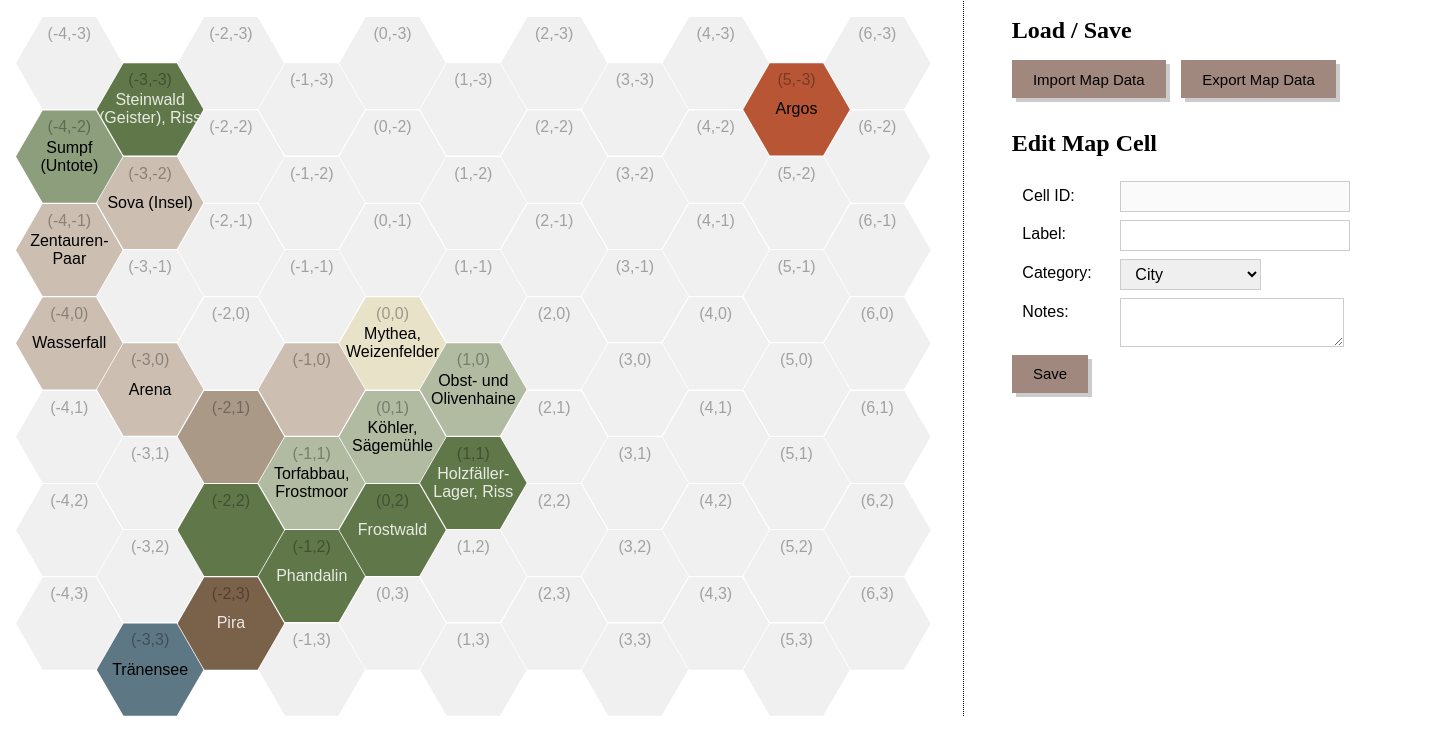
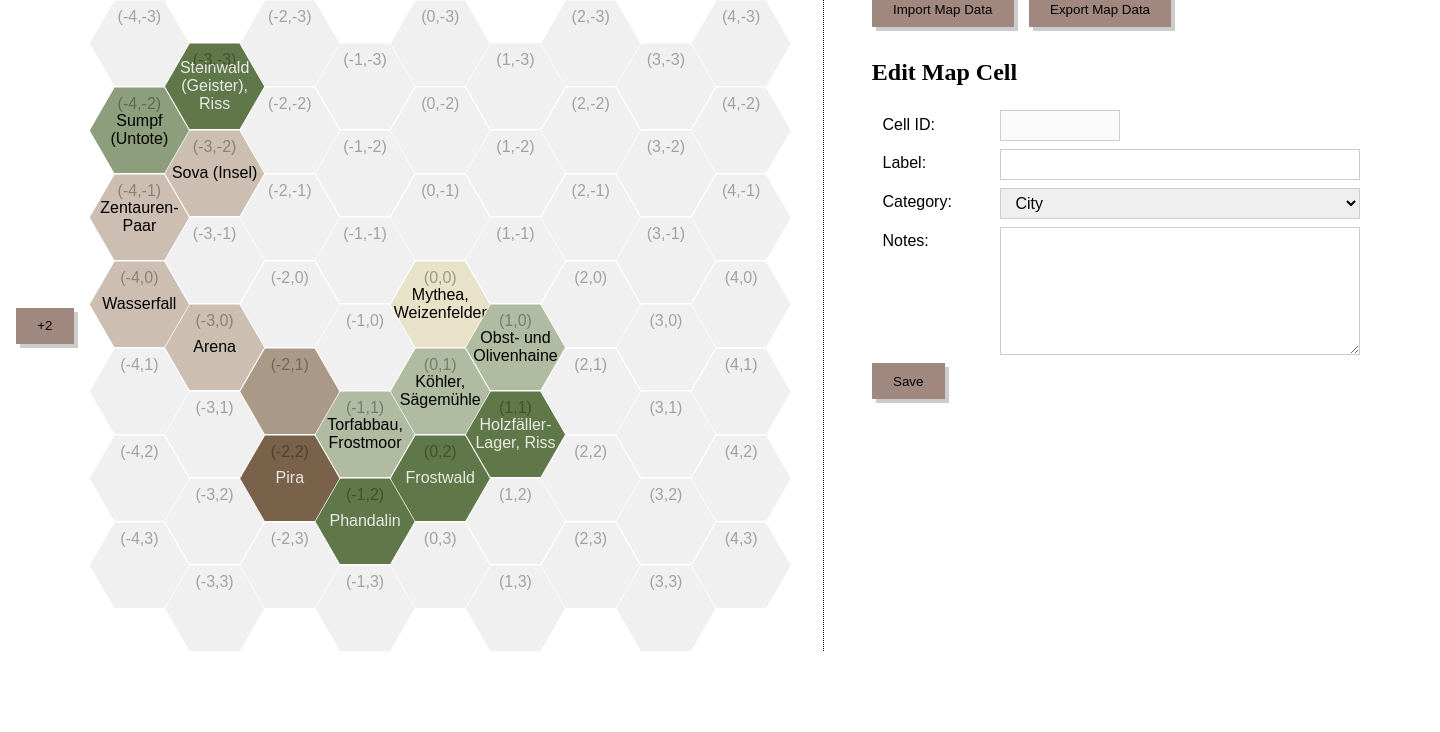
Before and after one commit to coffeepyros/map-soluna, a plain HTML site: page index.html in a window 1280 px wide. Shown: the part 68-800 px from the top of the page, 1440 px wide, since content can reach past the window. Drawn offline with Linux system fonts and the light colour scheme; a web font is replaced by a local one.

Commit message:
adding columns left works now

```diff
--- a/map.html
+++ b/index.html
@@ -11,19 +11,21 @@
       <h1>Map of Soluna</h1>
     </header>
     <main>
-      <!-- <button class="addCells" id="addUp">+</button>
-      <button class="addCells" id="addLeft">+</button> -->
+      <button class="addCells" id="addUp">+1</button>
+      <button class="addCells" id="addLeft">+2</button>
       <figure role="group" id="map"></figure>
-      <!-- <button class="addCells" id="addRight">+</button>
-      <button class="addCells" id="addDown">+</button> -->
+      <!-- <button class="addCells" id="addRight">+2</button>
+      <button class="addCells" id="addDown">+1</button> -->
     </main>
-    <form>
+    <form id="formMapData">
       <fieldset>
         <h2>Load / Save</h2>
         <button>Import Map Data</button>
         <button>Export Map Data</button>
       </fieldset>
+    </form>
 
+    <form id="formEditCell">
       <fieldset class="editCell">
         <h2>Edit Map Cell</h2>
         <label for="cellID">Cell ID:</label>
@@ -51,6 +53,6 @@
         <button type="submit">Save</button>
       </fieldset>
     </form>
-    <script src="./map.js"></script>
+    <script type="module" src="./map.js"></script>
   </body>
 </html>
--- a/map.css
+++ b/map.css
@@ -1,30 +1,45 @@
 @import url("https://fonts.googleapis.com/css2?family=Marcellus+SC&family=Proza+Libre:ital,wght@0,400;0,700;1,400&display=swap");
 :root {
-  /* --cell-width: 100px; */
-  /* --cell-height: 116px; */
-  --cell-width: calc(100vh / 7.5);
-  --cell-height: calc(var(--cell-width) / 1.1547);
+  /* --cell-width: 116px;
+  --cell-height: 100px; */
+  --cell-height: calc((100vh - 6rem) / 8 - 2px);
+  --cell-width: calc(var(--cell-height) * 1.1547);
 }
 * {
   border: 0;
   margin: 0;
   padding: 0;
-  box-sizing: content-box;
+  box-sizing: border-box;
   font-family: "Proza Libre", sans-serif;
 }
 body {
-  padding: 1rem;
   display: grid;
   grid-template-columns: auto 1fr;
+  grid-template-rows: auto 1fr;
+  grid-template-areas:
+    "map formMapData"
+    "map formEditCell";
   column-gap: 3rem;
   row-gap: 1rem;
+  position: relative;
 }
 header {
-  grid-column: 1/3;
+  position: absolute;
+  top: 1rem;
+  left: 1rem;
+  z-index: 10;
+}
+#formMapData {
+  grid-area: formMapData;
+}
+#formEditCell {
+  grid-area: formEditCell;
 }
 main {
+  grid-area: map;
   display: grid;
-  grid-template-columns: repeat(3, auto);
+  grid-template-columns: auto 1fr auto;
+  grid-template-rows: auto 1fr auto;
   border-right: 1px dotted #000;
   padding-right: 2rem;
 }
@@ -48,7 +63,6 @@ h2 {
   margin-bottom: 1rem;
 }
 #map {
-  margin-top: 1rem;
   display: flex;
   flex-wrap: nowrap;
 }
@@ -89,15 +103,12 @@ form {
 }
 fieldset.editCell {
   display: grid;
-  grid-template-columns: 100px 320px;
+  grid-template-columns: 120px 360px;
   gap: 0.5rem;
   justify-items: start;
 }
-.editCell h2 {
+fieldset.editCell h2 {
   grid-column: 1 / 3;
-}
-fieldset + fieldset {
-  margin-top: 2rem;
 }
 label {
   padding: 0.33rem 0.67rem;
@@ -108,9 +119,18 @@ textarea {
   border: 1px solid #ccc;
   padding: 0.33rem 0.67rem;
   font-size: 16px;
+  width: 360px;
+}
+input#cellID {
+  width: 120px;
+}
+fieldset.editCell textarea {
+  height: 8em;
+}
+fieldset + fieldset {
+  margin-top: 2rem;
 }
 button {
-  font-size: 15px;
   padding: 0.67rem 1.33rem;
   cursor: pointer;
   background-color: #a1887f;
--- a/map.js
+++ b/map.js
@@ -1,144 +1,12 @@
-// TODO: put this into an external js file!
+import { mapData } from "./mapData.js";
+let newMapData = [...mapData];
+const map = document.getElementById("map");
 
-let mapData = [
-    {
-        "col_ID": -4,
-        "data": [
-            { x: -4, y: -3, label: "", category: "", notes: ""},
-            { x: -4, y: -2, label: "Sumpf (Untote)", category: "swamp", notes: ""},
-            { x: -4, y: -1, label: "Zentauren-<br/>Paar", category: "steppe"},
-            { x: -4, y: 0, label: "Wasserfall", category: "steppe"},
-            { x: -4, y: 1, label: "", category: ""},
-            { x: -4, y: 2, label: "", category: ""},
-            { x: -4, y: 3, label: "", category: "", notes:""},
-        ]
-    },
-    {
-        "col_ID": -3,
-        "data": [
-            { x: -3, y: -3, label: "Steinwald (Geister), Riss", category: "forest", notes: ""},
-            { x: -3, y: -2, label: "Sova (Insel)", category: "steppe", notes: ""},
-            { x: -3, y: -1, label: "", category: ""},
-            { x: -3, y: 0, label: "Arena", category: "steppe"},
-            { x: -3, y: 1, label: "", category: ""},
-            { x: -3, y: 2, label: "", category: ""},
-            { x: -3, y: 3, label: "Tränensee", category: "water", notes:""},
-        ]
-    },
-    {
-        "col_ID": -2,
-        "data": [
-            { x: -2, y: -3, label: "", category: "", notes: ""},
-            { x: -2, y: -2, label: "", category: "", notes: ""},
-            { x: -2, y: -1, label: "", category: "", notes: ""},
-            { x: -2, y: 0, label: "", category: "", notes: ""},
-            { x: -2, y: 1, label: "", category: "hills", notes: ""},
-            { x: -2, y: 2, label: "", category: "forest", notes:""},
-            { x: -2, y: 3, label: "Pira", category: "mountains", notes: ""},
-        ]
-    },
-    {
-        "col_ID": -1,
-        "data": [
-            { x: -1, y: -3, label: "", category: "", notes: ""},
-            { x: -1, y: -2, label: "", category: "", notes: ""},
-            { x: -1, y: -1, label: "", category: ""},
-            { x: -1, y: 0, label: "", category: "steppe"},
-            { x: -1, y: 1, label: "Torfabbau, Frostmoor", category: "grass"},
-            { x: -1, y: 2, label: "Phandalin", category: "forest"},
-            { x: -1, y: 3, label: "", category: "", notes:""},
-        ]
-    },
-    {
-        "col_ID": 0,
-        "data": [
-            { x: 0, y: -3, label: "", category: "", notes: ""},
-            { x: 0, y: -2, label: "", category: "", notes: ""},
-            { x: 0, y: -1, label: "", category: ""},
-            { x: 0, y: 0, label: "Mythea, Weizenfelder", category: "city", notes: ""},
-            { x: 0, y: 1, label: "Köhler, Sägemühle", category: "grass"},
-            { x: 0, y: 2, label: "Frostwald", category: "forest"},
-            { x: 0, y: 3, label: "", category: "", notes:""},
-        ]
-    },
-    {
-        "col_ID": 1,
-        "data": [
-            { x: 1, y: -3, label: "", category: "", notes: ""},
-            { x: 1, y: -2, label: "", category: "", notes: ""},
-            { x: 1, y: -1, label: "", category: ""},
-            { x: 1, y: 0, label: "Obst- und Olivenhaine", category: "grass"},
-            { x: 1, y: 1, label: "Holzfäller-<br/>Lager, Riss", category: "forest"},
-            { x: 1, y: 2, label: "", category: ""},
-            { x: 1, y: 3, label: "", category: "", notes:""},
-        ]
-    },
-    {
-        "col_ID": 2,
-        "data": [
-            { x: 2, y: -3, label: "", category: "", notes: ""},
-            { x: 2, y: -2, label: "", category: "", notes: ""},
-            { x: 2, y: -1, label: "", category: ""},
-            { x: 2, y: 0, label: "", category: ""},
-            { x: 2, y: 1, label: "", category: ""},
-            { x: 2, y: 2, label: "", category: ""},
-            { x: 2, y: 3, label: "", category: "", notes:""},
-        ]
-    },
-    {
-        "col_ID": 3,
-        "data": [
-            { x: 3, y: -3, label: "", category: "", notes: ""},
-            { x: 3, y: -2, label: "", category: "", notes: ""},
-            { x: 3, y: -1, label: "", category: ""},
-            { x: 3, y: 0, label: "", category: ""},
-            { x: 3, y: 1, label: "", category: ""},
-            { x: 3, y: 2, label: "", category: ""},
-            { x: 3, y: 3, label: "", category: "", notes:""},
-        ]
-    },
-    {
-        "col_ID": 4,
-        "data": [
-            { x: 4, y: -3, label: "", category: "", notes: ""},
-            { x: 4, y: -2, label: "", category: "", notes: ""},
-            { x: 4, y: -1, label: "", category: ""},
-            { x: 4, y: 0, label: "", category: ""},
-            { x: 4, y: 1, label: "", category: ""},
-            { x: 4, y: 2, label: "", category: ""},
-            { x: 4, y: 3, label: "", category: "", notes:""},
-        ]
-    },
-    {
-        "col_ID": 5,
-        "data": [
-            { x: 5, y: -3, label: "Argos", category: "capitol", notes: ""},
-            { x: 5, y: -2, label: "", category: "", notes: ""},
-            { x: 5, y: -1, label: "", category: ""},
-            { x: 5, y: 0, label: "", category: ""},
-            { x: 5, y: 1, label: "", category: ""},
-            { x: 5, y: 2, label: "", category: ""},
-            { x: 5, y: 3, label: "", category: "", notes:""},
-        ]
-    },
-    {
-        "col_ID": 6,
-        "data": [
-            { x: 6, y: -3, label: "", category: "", notes: ""},
-            { x: 6, y: -2, label: "", category: "", notes: ""},
-            { x: 6, y: -1, label: "", category: ""},
-            { x: 6, y: 0, label: "", category: ""},
-            { x: 6, y: 1, label: "", category: ""},
-            { x: 6, y: 2, label: "", category: ""},
-            { x: 6, y: 3, label: "", category: "", notes:""},
-        ]
-    },
-];
+render();
 
-let map = document.getElementById("map");
-
-for (let column of mapData) {
-    let output = document.getElementById("dev");
+function render() {
+  map.innerHTML = "";
+  for (let column of newMapData) {
     let section = document.createElement("section");
     section.className = "column";
     for (let cellData of column.data) {
@@ -146,36 +14,49 @@ for (let column of mapData) {
       let cell = document.createElement("figure");
       cell.classList.add("hex");
       if (cellData.category) cell.classList.add(cellData.category);
-        cell.innerHTML = `<span class="coords">(${cellData.x},${cellData.y})</span>` + cellData.label;
+      cell.innerHTML =
+        `<span class="coords">(${cellData.x},${cellData.y})</span>` +
+        cellData.label;
       // cell.innerHTML = cellData.label; // without coordinates
-        cell.addEventListener("click",(e)=> {
+      cell.addEventListener("click", (e) => {
         e.target.classList.toggle("edit");
         document.getElementById("cellID").value = cellData.x + "," + cellData.y;
         document.getElementById("label").value = cellData.label;
         document.getElementById("category").value = cellData.category;
         console.log(e.target);
-        })
+      });
       section.append(cell);
     }
     map.append(section);
   }
-
-function createCell(container,content) {
-    let cell = document.createElement("figure");
-    cell.classList.add("hex","add");
-        cell.innerHTML = content;
-    cell.addEventListener("click",(e)=> {
-        e.target.classList.toggle("edit");
-        console.log(e.target);
-    })
-    container.append(cell);
 }
 
-// ADDING MAP CELLS
+document.querySelector("button#addLeft").addEventListener("click", addColLeft);
 
-document.getElementById("addLeft").addEventListener("click", (e) => {
-    console.log("HELLO!");
-    for (let column of mapData) {
-        console.log(JSON.stringify(column.col_ID));
+function addColLeft(e) {
+  let firstColID = newMapData[0].col_ID;
+  console.log(firstColID);
+  // adding two columns so the hex-field structure isn't destroyed
+  for (let i = 1; i < 3; i++) {
+    let newCellData = [];
+    for (let j = 0; j < newMapData[0].data.length; j++) {
+      newCellData.push({
+        x: firstColID - i,
+        y: newMapData[0].data[j].y,
+        label: "",
+        category: "",
+        notes: "",
+      });
     }
-});
+    console.log();
+    newMapData = [
+      {
+        col_ID: firstColID - i,
+        data: newCellData,
+      },
+      ...newMapData,
+    ];
+  }
+  console.log(newMapData);
+  render();
+}
--- a/mapData.js
+++ b/mapData.js
@@ -1,110 +1,146 @@
-let mapData = [
+export const mapData = [
   {
-        "col_ID": -4,
-        "data": [
-            { x: -4, y: -3, label: "", category: "", notes: ""},
-            { x: -4, y: -2, label: "Sumpf (Untote)", category: "swamp", notes: ""},
-            { x: -4, y: -1, label: "Zentauren-<br/>Paar", category: "steppe"},
-            { x: -4, y: 0, label: "Wasserfall", category: "steppe"},
-            { x: -4, y: 1, label: "", category: ""},
-            { x: -4, y: 2, label: "", category: ""},
-            { x: -4, y: 3, label: "", category: "", notes:""},
-        ]
+    col_ID: -4,
+    data: [
+      { x: -4, y: -3, label: "", category: "", notes: "" },
+      { x: -4, y: -2, label: "Sumpf (Untote)", category: "swamp", notes: "" },
+      {
+        x: -4,
+        y: -1,
+        label: "Zentauren-<br/>Paar",
+        category: "steppe",
+        notes: "",
+      },
+      { x: -4, y: 0, label: "Wasserfall", category: "steppe", notes: "" },
+      { x: -4, y: 1, label: "", category: "", notes: "" },
+      { x: -4, y: 2, label: "", category: "", notes: "" },
+      { x: -4, y: 3, label: "", category: "", notes: "" },
+    ],
   },
   {
-        "col_ID": -3,
-        "data": [
-            { x: -3, y: -3, label: "Steinwald (Geister), Riss", category: "forest", notes: ""},
-            { x: -3, y: -2, label: "Sova (Insel)", category: "steppe", notes: ""},
-            { x: -3, y: -1, label: "", category: ""},
-            { x: -3, y: 0, label: "Arena", category: "steppe"},
-            { x: -3, y: 1, label: "", category: ""},
-            { x: -3, y: 2, label: "", category: ""},
-            { x: -3, y: 3, label: "", category: "", notes:""},
-        ]
+    col_ID: -3,
+    data: [
+      {
+        x: -3,
+        y: -3,
+        label: "Steinwald (Geister), Riss",
+        category: "forest",
+        notes: "",
+      },
+      { x: -3, y: -2, label: "Sova (Insel)", category: "steppe", notes: "" },
+      { x: -3, y: -1, label: "", category: "", notes: "" },
+      { x: -3, y: 0, label: "Arena", category: "steppe", notes: "" },
+      { x: -3, y: 1, label: "", category: "", notes: "" },
+      { x: -3, y: 2, label: "", category: "", notes: "" },
+      { x: -3, y: 3, label: "", category: "", notes: "" },
+    ],
   },
   {
-        "col_ID": -2,
-        "data": [
-            { x: -2, y: -3, label: "", category: "", notes: ""},
-            { x: -2, y: -2, label: "", category: "", notes: ""},
-            { x: -2, y: -1, label: "", category: "", notes: ""},
-            { x: -2, y: 0, label: "", category: "", notes: ""},
-            { x: -2, y: 1, label: "", category: "hills", notes: ""},
-            { x: -2, y: 2, label: "Pira", category: "mountains", notes: ""},
-            { x: -2, y: 3, label: "", category: "", notes:""},
-        ]
+    col_ID: -2,
+    data: [
+      { x: -2, y: -3, label: "", category: "", notes: "" },
+      { x: -2, y: -2, label: "", category: "", notes: "" },
+      { x: -2, y: -1, label: "", category: "", notes: "" },
+      { x: -2, y: 0, label: "", category: "", notes: "" },
+      { x: -2, y: 1, label: "", category: "hills", notes: "" },
+      { x: -2, y: 2, label: "Pira", category: "mountains", notes: "" },
+      { x: -2, y: 3, label: "", category: "", notes: "" },
+    ],
   },
   {
-        "col_ID": -1,
-        "data": [
-            { x: -1, y: -3, label: "", category: "", notes: ""},
-            { x: -1, y: -2, label: "", category: "", notes: ""},
-            { x: -1, y: -1, label: "", category: ""},
-            { x: -1, y: 0, label: "", category: ""},
-            { x: -1, y: 1, label: "Torfabbau, Frostmoor", category: "grass"},
-            { x: -1, y: 2, label: "Phandalin", category: "forest"},
-            { x: -1, y: 3, label: "", category: "", notes:""},
-        ]
+    col_ID: -1,
+    data: [
+      { x: -1, y: -3, label: "", category: "", notes: "" },
+      { x: -1, y: -2, label: "", category: "", notes: "" },
+      { x: -1, y: -1, label: "", category: "", notes: "" },
+      { x: -1, y: 0, label: "", category: "", notes: "" },
+      {
+        x: -1,
+        y: 1,
+        label: "Torfabbau, Frostmoor",
+        category: "grass",
+        notes: "",
+      },
+      { x: -1, y: 2, label: "Phandalin", category: "forest", notes: "" },
+      { x: -1, y: 3, label: "", category: "", notes: "" },
+    ],
   },
   {
-        "col_ID": 0,
-        "data": [
-            { x: 0, y: -3, label: "", category: "", notes: ""},
-            { x: 0, y: -2, label: "", category: "", notes: ""},
-            { x: 0, y: -1, label: "", category: ""},
-            { x: 0, y: 0, label: "Mythea, Weizenfelder", category: "city", notes: ""},
-            { x: 0, y: 1, label: "Köhler, Sägemühle", category: "grass"},
-            { x: 0, y: 2, label: "Frostwald", category: "forest"},
-            { x: 0, y: 3, label: "", category: "", notes:""},
-        ]
+    col_ID: 0,
+    data: [
+      { x: 0, y: -3, label: "", category: "", notes: "" },
+      { x: 0, y: -2, label: "", category: "", notes: "" },
+      { x: 0, y: -1, label: "", category: "", notes: "" },
+      {
+        x: 0,
+        y: 0,
+        label: "Mythea, Weizenfelder",
+        category: "city",
+        notes: "",
+      },
+      { x: 0, y: 1, label: "Köhler, Sägemühle", category: "grass", notes: "" },
+      { x: 0, y: 2, label: "Frostwald", category: "forest", notes: "" },
+      { x: 0, y: 3, label: "", category: "", notes: "" },
+    ],
   },
   {
-        "col_ID": 1,
-        "data": [
-            { x: 1, y: -3, label: "", category: "", notes: ""},
-            { x: 1, y: -2, label: "", category: "", notes: ""},
-            { x: 1, y: -1, label: "", category: ""},
-            { x: 1, y: 0, label: "Obst- und Olivenhaine", category: "grass"},
-            { x: 1, y: 1, label: "Holzfäller-<br/>Lager, Riss", category: "forest"},
-            { x: 1, y: 2, label: "", category: ""},
-            { x: 1, y: 3, label: "", category: "", notes:""},
-        ]
+    col_ID: 1,
+    data: [
+      { x: 1, y: -3, label: "", category: "", notes: "" },
+      { x: 1, y: -2, label: "", category: "", notes: "" },
+      { x: 1, y: -1, label: "", category: "" },
+      {
+        x: 1,
+        y: 0,
+        label: "Obst- und Olivenhaine",
+        category: "grass",
+        notes: "",
       },
       {
-        "col_ID": 2,
-        "data": [
-            { x: 2, y: -3, label: "", category: "", notes: ""},
-            { x: 2, y: -2, label: "", category: "", notes: ""},
-            { x: 2, y: -1, label: "", category: ""},
-            { x: 2, y: 0, label: "", category: ""},
-            { x: 2, y: 1, label: "", category: ""},
-            { x: 2, y: 2, label: "", category: ""},
-            { x: 2, y: 3, label: "", category: "", notes:""},
-        ]
+        x: 1,
+        y: 1,
+        label: "Holzfäller-<br/>Lager, Riss",
+        category: "forest",
+        notes: "",
+      },
+      { x: 1, y: 2, label: "", category: "", notes: "" },
+      { x: 1, y: 3, label: "", category: "", notes: "" },
+    ],
   },
   {
-        "col_ID": 3,
-        "data": [
-            { x: 3, y: -3, label: "", category: "", notes: ""},
-            { x: 3, y: -2, label: "", category: "", notes: ""},
-            { x: 3, y: -1, label: "", category: ""},
-            { x: 3, y: 0, label: "", category: ""},
-            { x: 3, y: 1, label: "", category: ""},
-            { x: 3, y: 2, label: "", category: ""},
-            { x: 3, y: 3, label: "", category: "", notes:""},
-        ]
+    col_ID: 2,
+    data: [
+      { x: 2, y: -3, label: "", category: "", notes: "" },
+      { x: 2, y: -2, label: "", category: "", notes: "" },
+      { x: 2, y: -1, label: "", category: "", notes: "" },
+      { x: 2, y: 0, label: "", category: "", notes: "" },
+      { x: 2, y: 1, label: "", category: "", notes: "" },
+      { x: 2, y: 2, label: "", category: "", notes: "" },
+      { x: 2, y: 3, label: "", category: "", notes: "" },
+    ],
   },
   {
-        "col_ID": 4,
-        "data": [
-            { x: 4, y: -3, label: "", category: "", notes: ""},
-            { x: 4, y: -2, label: "", category: "", notes: ""},
-            { x: 4, y: -1, label: "", category: ""},
-            { x: 4, y: 0, label: "", category: ""},
-            { x: 4, y: 1, label: "", category: ""},
-            { x: 4, y: 2, label: "", category: ""},
-            { x: 4, y: 3, label: "", category: "", notes:""},
-        ]
+    col_ID: 3,
+    data: [
+      { x: 3, y: -3, label: "", category: "", notes: "" },
+      { x: 3, y: -2, label: "", category: "", notes: "" },
+      { x: 3, y: -1, label: "", category: "", notes: "" },
+      { x: 3, y: 0, label: "", category: "", notes: "" },
+      { x: 3, y: 1, label: "", category: "", notes: "" },
+      { x: 3, y: 2, label: "", category: "", notes: "" },
+      { x: 3, y: 3, label: "", category: "", notes: "" },
+    ],
+  },
+  {
+    col_ID: 4,
+    data: [
+      { x: 4, y: -3, label: "", category: "", notes: "" },
+      { x: 4, y: -2, label: "", category: "", notes: "" },
+      { x: 4, y: -1, label: "", category: "", notes: "" },
+      { x: 4, y: 0, label: "", category: "", notes: "" },
+      { x: 4, y: 1, label: "", category: "", notes: "" },
+      { x: 4, y: 2, label: "", category: "", notes: "" },
+      { x: 4, y: 3, label: "", category: "", notes: "" },
+    ],
   },
 ];
```
Lines whose indentation alone changed are shown as unchanged.
